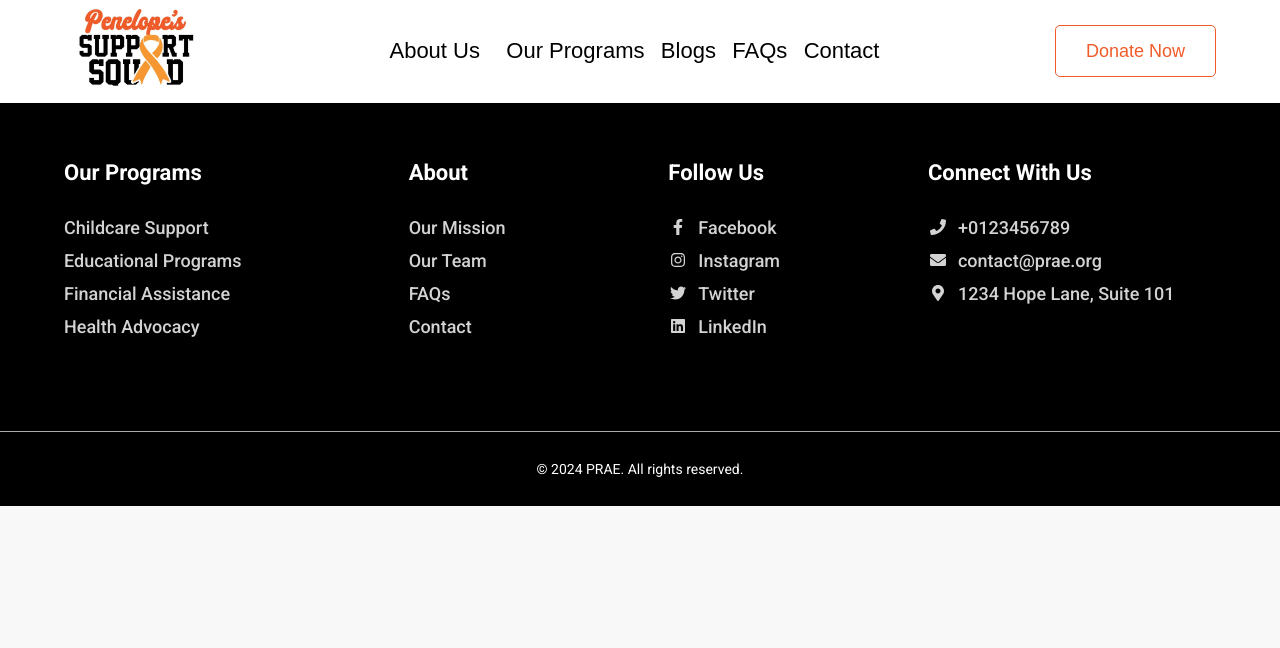
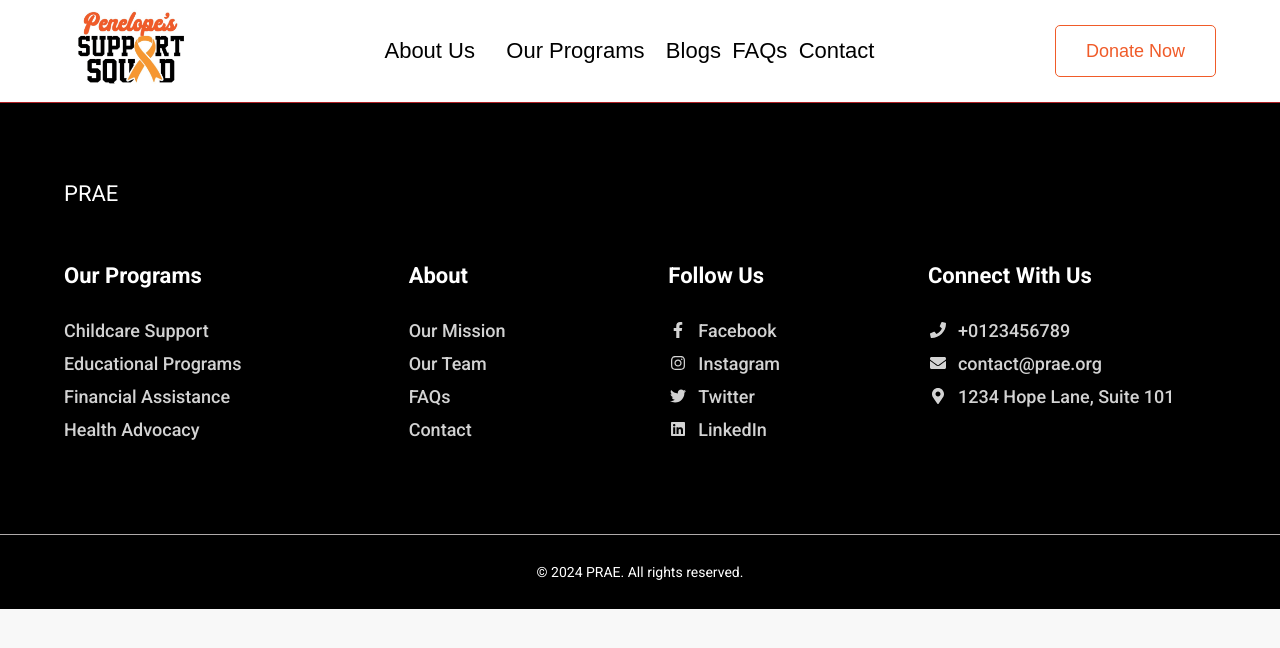
Before and after one commit to AHMED-BIN-ASIF/penelopes, a React (Create React App) app: page /about in a window 1280 px wide. Shown: the top 648 px of the page. Built offline with nearby package versions, Linux system fonts and the light colour scheme; a web font is replaced by a local one.

Commit message:
header fixed

```diff
--- a/src/components/Header.jsx
+++ b/src/components/Header.jsx
@@ -1,12 +1,15 @@
 import React, { useState } from "react";
 import "../css/Header.css";
-import DropdownMenu from "../ui/DropdownMenu";
 import { Link } from "react-router-dom";
 import ImageSlider from "../ui/ImageSlider";
 import Brand from "../assets/images/brand.PNG";
 import About1 from "../assets/images/hero.avif";
 import About2 from "../assets/images/hero.jpg";
 import About3 from "../assets/images/hero.avif";
+import Program1 from "../assets/images/event-img.jpg";
+import Program2 from "../assets/images/support-img.webp";
+import Program3 from "../assets/images/hero.jpg";
+import Program4 from "../assets/images/hero.avif";
 
 const Header = () => {
   const [menuOpen, setMenuOpen] = useState(false);
@@ -22,19 +25,22 @@ const Header = () => {
   //   { label: 'Vision & Values', link: '/about#vision' }
   // ];
 
-  const programMenuItems = [
-    { label: 'Services', link: '/services' },
-    { label: 'Events', link: '/events' },
-    { label: 'Volunteer Opportunities', link: '/volunteer' },
-    { label: 'Donate', link: '/donate' },
-    { label: 'Awareness Campaigns', link: '/awareness-campaigns' },
-    { label: 'Partnerships', link: '/partnerships' }
-  ];
+  // const programMenuItems = [
+  //   { label: "Services", link: "/services" },
+  //   { label: "Events", link: "/events" },
+  //   { label: "Volunteer Opportunities", link: "/volunteer" },
+  //   { label: "Donate", link: "/donate" },
+  //   { label: "Awareness Campaigns", link: "/awareness-campaigns" },
+  //   { label: "Partnerships", link: "/partnerships" },
+  // ];
 
   return (
     <header className="header">
+      <div className="header-inner">
         <div className="container">
-        <Link className="logo" to="/"><img src={Brand} alt="brand"/></Link>
+          <Link className="logo" to="/">
+            <img src={Brand} alt="brand" />
+          </Link>
           <div
             className={`toggle-btn ${menuOpen ? "toggle-open" : ""}`}
             onClick={toggleMenu}
@@ -44,62 +50,110 @@ const Header = () => {
               {/* About Us Dropdown */}
               <li>
                 <div className="nav-dropdown">
-                <Link to="" className="nav-dropdown-trigger"><span className="nav-link-item">About Us</span></Link>
+                  <Link to="" className="nav-dropdown-trigger">
+                    <span className="nav-link-item">About Us</span>
+                  </Link>
                   <div className="dropdown-body">
                     <div className="container">
                       <div className="dd-inner">
+                        <div className="dd-col-left">
                           <div className="dd-col-content">
                             <ul>
                               <li>
-                            <Link to="/" className="dd-link head">About Us</Link>
+                                <Link to="/about" className="dd-link head">
+                                  About Us
+                                </Link>
                               </li>
                               <li>
-                            <Link to="/" className="dd-link">Our Mission</Link>
+                                <Link to="/about/mission" className="dd-link">
+                                  Our Mission
+                                </Link>
                               </li>
                               <li>
-                            <Link to="/" className="dd-link">Our Team</Link>
+                                <Link to="/about/team" className="dd-link">
+                                  Our Team
+                                </Link>
                               </li>
                               <li>
-                            <Link to="/" className="dd-link">Our Impact</Link>
+                                <Link to="/about/impact" className="dd-link">
+                                  Our Impact
+                                </Link>
                               </li>
                               <li>
-                            <Link to="/" className="dd-link">Vision & Values</Link>
+                                <Link to="/about/values" className="dd-link">
+                                  Vision & Values
+                                </Link>
                               </li>
                             </ul>
                             <ul>
                               <li>
-                            <Link to="/" className="dd-link head">About Us</Link>
+                                <Link to="/contact" className="dd-link head">
+                                  Contact Us
+                                </Link>
                               </li>
                               <li>
-                            <Link to="/" className="dd-link">Our Mission</Link>
+                                <Link
+                                  to="/contact/locations"
+                                  className="dd-link"
+                                >
+                                  Our Locations
+                                </Link>
                               </li>
                               <li>
-                            <Link to="/" className="dd-link">Our Team</Link>
+                                <Link to="/contact/support" className="dd-link">
+                                  Support Center
+                                </Link>
                               </li>
                               <li>
-                            <Link to="/" className="dd-link">Our Impact</Link>
+                                <Link
+                                  to="/contact/feedback"
+                                  className="dd-link"
+                                >
+                                  Give Feedback
+                                </Link>
                               </li>
                               <li>
-                            <Link to="/" className="dd-link">Vision & Values</Link>
+                                <Link
+                                  to="/contact/feedback"
+                                  className="dd-link"
+                                >
+                                  Give Feedback
+                                </Link>
                               </li>
                             </ul>
                             <ul>
                               <li>
-                            <Link to="/" className="dd-link head">About Us</Link>
+                                <Link to="/faqs" className="dd-link head">
+                                  FAQs
+                                </Link>
                               </li>
                               <li>
-                            <Link to="/" className="dd-link">Our Mission</Link>
+                                <Link to="/faqs/general" className="dd-link">
+                                  General Questions
+                                </Link>
                               </li>
                               <li>
-                            <Link to="/" className="dd-link">Our Team</Link>
+                                <Link to="/faqs/support" className="dd-link">
+                                  Support Questions
+                                </Link>
                               </li>
                               <li>
-                            <Link to="/" className="dd-link">Our Impact</Link>
+                                <Link to="/faqs/donations" className="dd-link">
+                                  Donation Questions
+                                </Link>
                               </li>
                               <li>
-                            <Link to="/" className="dd-link">Vision & Values</Link>
+                                <Link to="/faqs/donations" className="dd-link">
+                                  Donation Questions
+                                </Link>
                               </li>
                             </ul>
+                          </div>
+                          <div className="dd-btn-grp">
+                            <Link to="/" className="secondry-btn">
+                              Donate Now
+                            </Link>
+                          </div>
                         </div>
                         <div className="dd-col">
                           <ImageSlider images={AboutImages} />
@@ -111,22 +165,71 @@ const Header = () => {
               </li>
               {/* Our Programs Dropdown */}
               <li>
-              <DropdownMenu
-                icon=""
-                menuItems={programMenuItems}
-                selectText="Our Programs"
-                className="custom-dropdown"
-              />
+                <div className="nav-dropdown">
+                  <Link to="" className="nav-dropdown-trigger">
+                    <span className="nav-link-item">Our Programs</span>
+                  </Link>
+                  <div className="dropdown-body">
+                    <div className="container">
+                      <div className="dd-inner dd-programs">
+                        <Link to="/" className="dd-link head">
+                          <div className="dd-img-wrapper">
+                            <img src={Program1} alt="program" />
+                          </div>
+                          <span>Community Engagement & Awareness</span>
+                        </Link>
+                        <Link to="/" className="dd-link head">
+                          <div className="dd-img-wrapper">
+                            <img src={Program2} alt="program" />
+                          </div>
+                          <span>Fundraising Initiatives</span>
+                        </Link>
+                        <Link to="/" className="dd-link head">
+                          <div className="dd-img-wrapper">
+                            <img src={Program3} alt="program" />
+                          </div>
+                          <span>Family Support Services</span>
+                        </Link>
+                        <Link to="/" className="dd-link head">
+                          <div className="dd-img-wrapper">
+                            <img src={Program4} alt="program" />
+                          </div>
+                          <span>Advocacy for Research & Impact</span>
+                        </Link>
+                      </div>
+                      <div className="dd-btn-grp dd-program">
+                        <Link to="/" className="secondry-btn">
+                          View All Programs
+                        </Link>
+                      </div>
+                    </div>
+                  </div>
+                </div>
               </li>
               {/* Additional Links */}
-            <li><Link to="/blogs" className="nav-link-item">Blogs</Link></li>
-            <li><Link to="/faqs" className="nav-link-item">FAQs</Link></li>
-            <li><Link to="/contact" className="nav-link-item">Contact</Link></li>
+              <li>
+                <Link to="/blogs" className="nav-link-item">
+                  Blogs
+                </Link>
+              </li>
+              <li>
+                <Link to="/faqs" className="nav-link-item">
+                  FAQs
+                </Link>
+              </li>
+              <li>
+                <Link to="/contact" className="nav-link-item">
+                  Contact
+                </Link>
+              </li>
             </ul>
           </nav>
           {/* Get Started Button */}
           <div className="btn-wrapper dmb">
-          <Link to="/configure" className="primary-btn">Donate Now</Link>
+            <Link to="/configure" className="primary-btn">
+              Donate Now
+            </Link>
+          </div>
         </div>
       </div>
     </header>
--- a/src/css/Header.css
+++ b/src/css/Header.css
@@ -1,16 +1,17 @@
 .header {
-    position: absolute;
-    z-index: 10;
-    top: 0;
-    left: 0;
-    right: 0;
+    position: relative;
+    z-index: 9999;
     /* padding: 15px 0; */
-    border-bottom: 1px solid #fffafa;
-    transition: all 0.7s ease-in-out;
+    /* transition: all 0.7s ease-in-out; */
     background: #fff;
 }
+.header-inner {
+    position: relative;
+    background: #fff;
+    border-bottom: 1px solid #AE1F24;
+}
 .logo {
-    max-width: 140px;
+    max-width: 130px;
 
 }
 
@@ -59,34 +60,39 @@ nav ul {
     left: 0;
     right: 0;
     width: 100%;
+    z-index: -1;
     background: #fff;
-    height: 0;
+    /* height: 0; */
     overflow: hidden;
     transition: all 0.5s ease-in-out;
-    opacity: 0;
+    /* opacity: 0; */
+    padding: 40px 0;
+    transform: translateY(-100%);
 }
 .nav-dropdown:hover .dropdown-body {
-    height: auto;
-    padding: 40px 0;
+    transform: translateY(0%);
+    /* height: auto; */
     opacity: 1;
 }
 .dd-inner {
     display: grid;
-    grid-template-columns: 1fr 1fr;
+    grid-template-columns: 1fr .7fr;
     align-items: center;
     gap: 80px;
+    width: 100%;
 }
 .dd-col {
-    display: block;
+    display: flex;
+    justify-content: flex-end;
 }
 .dd-col .dd-slider {
-    max-width: 500px;
+    max-width: 400px;
     width: 90%;
 }
 .dd-col-content {
     display: grid;
     grid-template-columns: 1fr 1fr 1fr;
-    gap: 80px;
+    gap: 60px;
 }
 .dd-col-content ul {
     display: flex;
@@ -102,6 +108,40 @@ nav ul {
 .dd-link.head {
     font-size: 22px;
     font-weight: 700;
+    color: #AE1F24;
+}
+.dd-btn-grp {
+    margin-top: 40px;
+    display: flex;
+}
+.dd-btn-grp .secondry-btn {
+    background: #AE1F24;
+    color: #fff;
+    padding: 10px 15px;
+}
+.dd-inner.dd-programs {
+    grid-template-columns: 1fr 1fr 1fr 1fr;
+    gap: 40px;
+    align-items: stretch;
+}
+.dd-img-wrapper {
+    height: 220px;
+    border-radius: 15px;
+    overflow: hidden;
+    margin-bottom: 15px;
+}
+.dd-img-wrapper img {
+    height: 100%;
+    width: 100%;
+    object-fit: cover;
+}
+.dd-inner.dd-programs .dd-link.head {
+    font-size: 20px;
+}
+.dd-btn-grp.dd-program {
+    justify-content: center;
+    align-items: center;
+    width: 100%;
 }
 @media screen and (max-width: 1280px) {
     .logo {
--- a/src/css/ImageSlider.css
+++ b/src/css/ImageSlider.css
@@ -1,6 +1,8 @@
 .dd-slide {
     width: 100%;
     height: 100%;
+    border-radius: 14px;
+    overflow: hidden;
 }
 .dd-slide img {
     width: 100%;
--- a/src/css/TestimonialsSection.css
+++ b/src/css/TestimonialsSection.css
@@ -31,7 +31,7 @@
 .testimonial-card {
   background: #1a1a1a;
   border-radius: 10px;
-  padding: 30px;
+  padding: 30px 20px;
   position: relative;
   text-align: left;
   box-shadow: 0 4px 8px rgba(0, 0, 0, 0.3);
--- a/src/index.css
+++ b/src/index.css
@@ -27,21 +27,19 @@ body {
   padding: 0;
 
 }
-body::-webkit-scrollbar {
+/* body::-webkit-scrollbar {
   width: 10px;
-  /* display: none; */
+  display: none;
 }
 
 body::-webkit-scrollbar-track {
   background: transparent;
-  /* box-shadow: none; */
 }
 
 body::-webkit-scrollbar-thumb {
   background: linear-gradient(180deg, #000000 0%, #353535 100%);
   outline: none;
-  /* border-radius: 30px; */
-}
+} */
 a {
   display: block;
   text-decoration: none;
```
Lines whose indentation alone changed are shown as unchanged.
